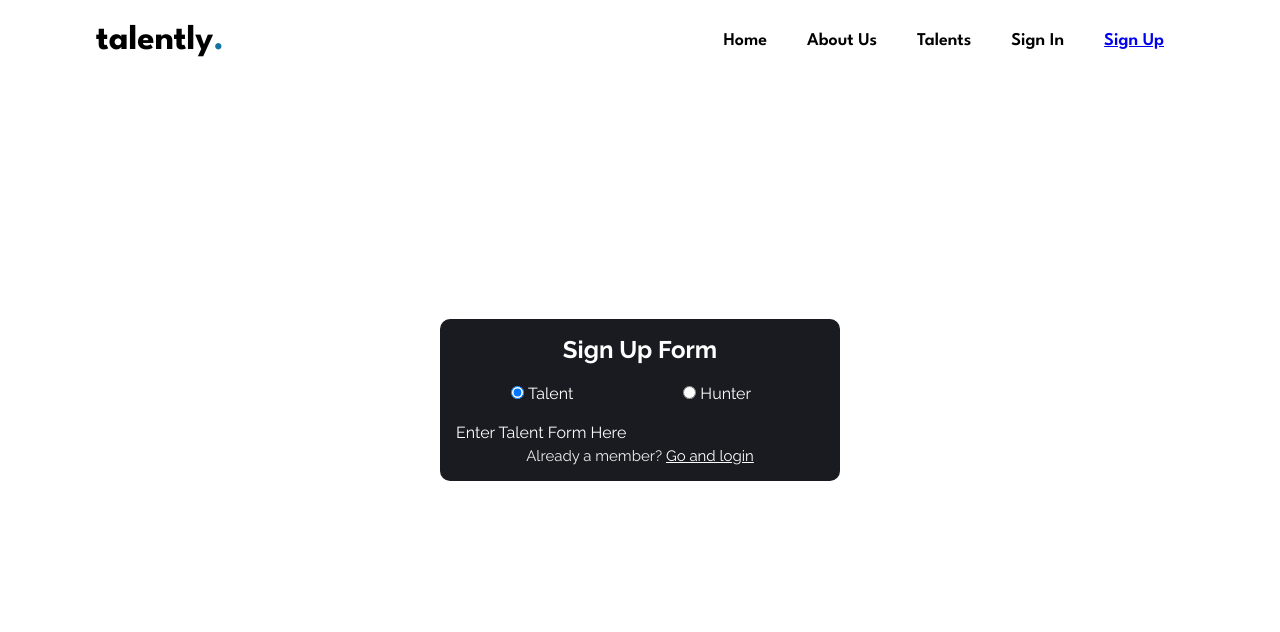
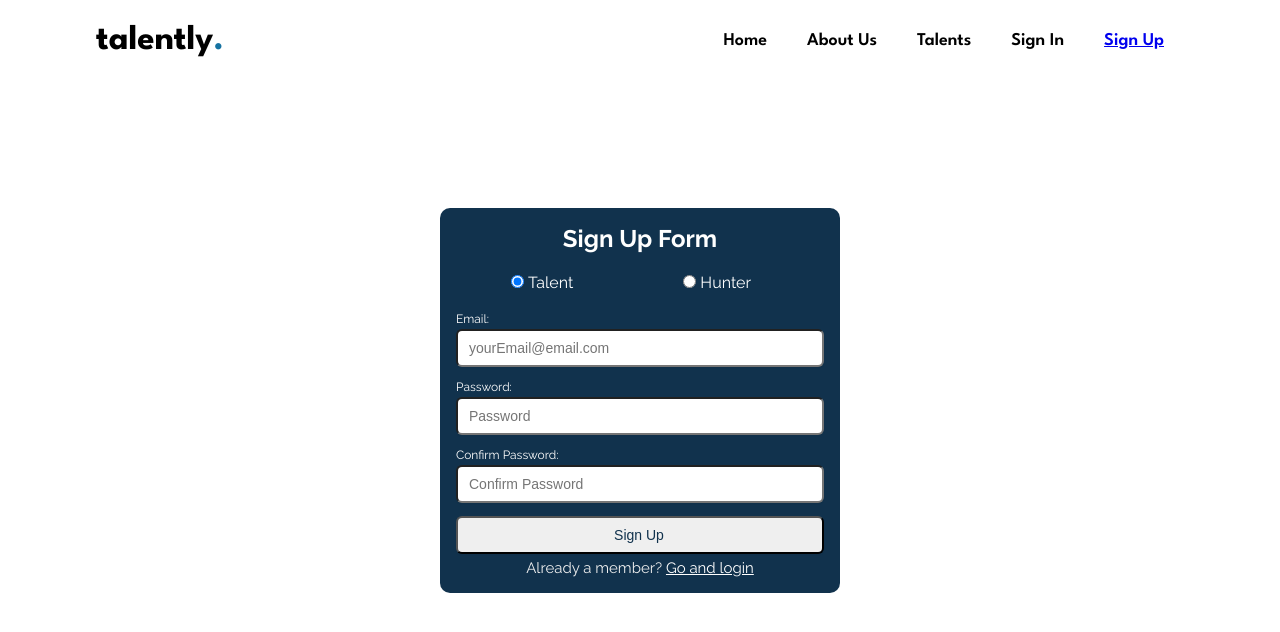
Before and after one commit to GianMiguel/Project2-Talently, a React (Create React App) app: page /signup in a window 1280 px wide. Both pictures are taken after a click on the radio button "Talent". Shown: the top 632 px of the page. Built offline with nearby package versions, Linux system fonts and the light colour scheme.

Commit message:
Edited Helpers and sign up component

```diff
--- a/src/Components/HunterForm.jsx
+++ b/src/Components/HunterForm.jsx
@@ -1,106 +1,124 @@
 import React from "react";
 
-export default function HunterForm() {
-  return <div>From Hunter Form</div>;
-  // <form action="">
-  //   {/* EMAIL INPUT*/}
-  //   <div className="sign--up--input--group">
-  //     <label htmlFor="email" className="sign--up--label">
-  //       Email:
-  //     </label>
-  //     <input
-  //       type="email"
-  //       ref={emailRef}
-  //       className="sign--up--input"
-  //       id="email"
-  //       name="email"
-  //       placeholder="yourEmail@email.com"
-  //     />
-  //     <small className="sign--up--notification" id="emailNotif"></small>
-  //   </div>
+export default function HunterForm(props) {
 
-  //   {/* FIRST NAME INPUT*/}
-  //   <div className="sign--up--input--group">
-  //     <label htmlFor="firstName" className="sign--up--label">
-  //       First Name:
-  //     </label>
-  //     <input
-  //       type="text"
-  //       ref={firstNameRef}
-  //       className="sign--up--input"
-  //       id="firstName"
-  //       name="firstName"
-  //       placeholder="Your First Name"
-  //     />
-  //     <small className="sign--up--notification" id="firstNameNotif"></small>
-  //   </div>
+  return (
+  <form action="" onSubmit={props.handleSubmit}>
+    {/* EMAIL INPUT*/}
+    <div className="sign--up--input--group">
+      <label htmlFor="email" className="sign--up--label">
+        Email:
+      </label>
+      <input
+        type="email"
+        onChange={props.handleEmail}
+        className="sign--up--input"
+        id="email"
+        name="email"
+        placeholder="yourEmail@email.com"
+      />
+      <small className="sign--up--notification" id="emailNotif"></small>
+    </div>
 
-  //   {/* Last NAME INPUT*/}
-  //   <div className="sign--up--input--group">
-  //     <label htmlFor="lastName" className="sign--up--label">
-  //       Last Name:
-  //     </label>
-  //     <input
-  //       type="text"
-  //       ref={lastNameRef}
-  //       className="sign--up--input"
-  //       id="lastName"
-  //       name="lastName"
-  //       placeholder="Your Last Name"
-  //     />
-  //     <small className="sign--up--notification" id="lastNameNotif"></small>
-  //   </div>
+    {/* FIRST NAME INPUT*/}
+    <div className="sign--up--input--group">
+      <label htmlFor="firstName" className="sign--up--label">
+        First Name:
+      </label>
+      <input
+        type="text"
+        onChange={props.handleFirstName}
+        className="sign--up--input"
+        id="firstName"
+        name="firstName"
+        placeholder="Your First Name"
+      />
+      <small className="sign--up--notification" id="firstNameNotif"></small>
+    </div>
 
-  //   {/* COMPANY INPUT*/}
-  //   <div className="sign--up--input--group">
-  //     <label htmlFor="company" className="sign--up--label">
-  //       Company:
-  //     </label>
-  //     <input
-  //       type="text"
-  //       ref={companyRef}
-  //       className="sign--up--input"
-  //       id="company"
-  //       name="company"
-  //       placeholder="Company"
-  //     />
-  //     <small className="sign--up--notification" id="companyNotif"></small>
-  //   </div>
+    {/* Last NAME INPUT*/}
+    <div className="sign--up--input--group">
+      <label htmlFor="lastName" className="sign--up--label">
+        Last Name:
+      </label>
+      <input
+        type="text"
+        onChange={props.handleLastName}
+        className="sign--up--input"
+        id="lastName"
+        name="lastName"
+        placeholder="Your Last Name"
+      />
+      <small className="sign--up--notification" id="lastNameNotif"></small>
+    </div>
 
-  //   {/* JOB TITLE INPUT*/}
-  //   <div className="sign--up--input--group">
-  //     <label htmlFor="jobTitle" className="sign--up--label">
-  //       Job Title:
-  //     </label>
-  //     <input
-  //       type="text"
-  //       ref={jobTitleRef}
-  //       className="sign--up--input"
-  //       id="jobTitle"
-  //       name="jobTitle"
-  //       placeholder="Job Title"
-  //     />
-  //     <small className="sign--up--notification" id="jobTitleNotif"></small>
-  //   </div>
+    {/* COMPANY INPUT*/}
+    <div className="sign--up--input--group">
+      <label htmlFor="company" className="sign--up--label">
+        Company:
+      </label>
+      <input
+        type="text"
+        onChange={props.handleCompany}
+        className="sign--up--input"
+        id="company"
+        name="company"
+        placeholder="Company"
+      />
+      <small className="sign--up--notification" id="companyNotif"></small>
+    </div>
 
-  //   {/* PASSWORD INPUT*/}
-  //   <div className="sign--up--input--group">
-  //     <label htmlFor="password" className="sign--up--label">
-  //       Password:
-  //     </label>
-  //     <input
-  //       type="password"
-  //       ref={passwordRef}
-  //       className="sign--up--input"
-  //       id="password"
-  //       name="password"
-  //       placeholder="Password"
-  //     />
-  //     <small className="sign--up--notification" id="passwordNotif"></small>
-  //   </div>
+    {/* JOB TITLE INPUT*/}
+    <div className="sign--up--input--group">
+      <label htmlFor="jobTitle" className="sign--up--label">
+        Job Title:
+      </label>
+      <input
+        type="text"
+        onChange={props.handleJobTitle}
+        className="sign--up--input"
+        id="jobTitle"
+        name="jobTitle"
+        placeholder="Job Title"
+      />
+      <small className="sign--up--notification" id="jobTitleNotif"></small>
+    </div>
 
-  //   <button type="submit" className="sign--up--btn">
-  //     Sign Up
-  //   </button>
-  // </form>
+    {/* PASSWORD INPUT*/}
+    <div className="sign--up--input--group">
+      <label htmlFor="password" className="sign--up--label">
+        Password:
+      </label>
+      <input
+        type="password"
+        onChange={props.handleEmail}
+        className="sign--up--input"
+        id="password"
+        name="password"
+        placeholder="Password"
+      />
+      <small className="sign--up--notification" id="passwordNotif"></small>
+    </div>
+
+    {/* CONFIRM PASSWORDT*/}
+    <div className="sign--up--input--group">
+      <label htmlFor="confirmPassword" className="sign--up--label">
+        Confirm Password:
+      </label>
+      <input
+        type="password"
+        onChange={props.handleConfirmPassword}
+        className="sign--up--input"
+        id="confirmPassword"
+        name="confirmPassword"
+        placeholder="Confirm Password"
+      />
+      <small className="sign--up--notification" id="confirmPasswordNotif"></small>
+    </div>
+
+    <button type="submit" className="sign--up--btn">
+      Sign Up
+    </button>
+  </form>
+  )
 }
--- a/src/Components/TalentForm.jsx
+++ b/src/Components/TalentForm.jsx
@@ -1,5 +1,59 @@
 import React from "react";
 
-export default function talentForm() {
-  return <div>Enter Talent Form Here</div>;
+export default function talentForm(props) {
+  return (
+    <form action="" onSubmit={props.handleSubmit} >
+    {/* EMAIL INPUT*/}
+    <div className="sign--up--input--group">
+      <label htmlFor="email" className="sign--up--label">
+        Email:
+      </label>
+      <input
+        type="email"
+        onChange={props.handleEmail}
+        className="sign--up--input"
+        id="email"
+        name="email"
+        placeholder="yourEmail@email.com"
+      />
+      <small className="sign--up--notification" id="emailNotif"></small>
+    </div>
+
+    {/* PASSWORD INPUT*/}
+    <div className="sign--up--input--group">
+      <label htmlFor="password" className="sign--up--label">
+        Password:
+      </label>
+      <input
+        type="password"
+        onChange={props.handlePassword}
+        className="sign--up--input"
+        id="password"
+        name="password"
+        placeholder="Password"
+      />
+      <small className="sign--up--notification" id="passwordNotif"></small>
+    </div>
+
+    {/* CONFIRM PASSWORDT*/}
+    <div className="sign--up--input--group">
+      <label htmlFor="confirmPassword" className="sign--up--label">
+        Confirm Password:
+      </label>
+      <input
+        type="password"
+        onChange={props.handleConfirmPassword}
+        className="sign--up--input"
+        id="confirmPassword"
+        name="confirmPassword"
+        placeholder="Confirm Password"
+      />
+      <small className="sign--up--notification" id="confirmPasswordNotif"></small>
+    </div>
+
+    <button type="submit" className="sign--up--btn">
+      Sign Up
+    </button>
+  </form>
+  )
 }
--- a/src/Helpers/helpers.js
+++ b/src/Helpers/helpers.js
@@ -1,30 +1,55 @@
+
   // Validate Email
-export function handleEmail(emailRef) {
-  const re =
-    /^(([^<>()\[\]\\.,;:\s@"]+(\.[^<>()\[\]\\.,;:\s@"]+)*)|(".+"))@((\[[0-9]{1,3}\.[0-9]{1,3}\.[0-9]{1,3}\.[0-9]{1,3}\])|(([a-zA-Z\-0-9]+\.)+[a-zA-Z]{2,}))$/;
-  return re.test(emailRef.current.value);
+  export function validateEmail(email, notif) {
+    email === ""
+      ? showError(notif + "Notif", "This Field is Required")
+      : showSuccess(notif + "Notif");
+
+    const re = /^(([^<>()\[\]\\.,;:\s@"]+(\.[^<>()\[\]\\.,;:\s@"]+)*)|(".+"))@((\[[0-9]{1,3}\.[0-9]{1,3}\.[0-9]{1,3}\.[0-9]{1,3}\])|(([a-zA-Z\-0-9]+\.)+[a-zA-Z]{2,}))$/;
+    return re.test(email);
+  }
+
+  // Validate Password
+  export function validatePassword(password, notif1, confirmPassword, notif2){
+
+    if(password === ""){
+      showError(notif1 + "Notif", "This Field is Required");
+    }else if(confirmPassword === ""){
+      showError(notif2 + "Notif", "This Field is Required");
+    }else if(confirmPassword !== password){
+      showError(notif1 + "Notif", "Not Match");
+    }else{
+      showSuccess(notif1 + "Notif");
+      showSuccess(notif2 + "Notif");
+    }
+
+
   }
 
   // Require value
-export function hasValue(input) {
-  input.current.value === ""
-    ? showError(input.current.name + "Notif", "This Field is Required")
-    : showSuccess(input.current.name + "Notif");
+  export function hasValue(inputValue, notif) {
+    inputValue === ""
+      ? showError(notif + "Notif", "This Field is Required")
+      : showSuccess(notif + "Notif");
   }
 
   // show the error message
-export const showError = (input, message) => {
+  export  const showError = (input, message) => {
     //  Get small tag element
     let notif = document.getElementById(input);
     notif.classList.add("sign--up--error");
     notif.classList.remove("sign--up--success");
     notif.textContent = message;
+
+    return false;
   };
 
   // show the success message
-export const showSuccess = (input) => {
+  export  const showSuccess = (input) => {
     let notif = document.getElementById(input);
     notif.classList.remove("sign--up--error");
     notif.classList.add("sign--up--success");
     notif.textContent = "Looks Good";
+
+    return true;
   };
--- a/src/Pages/SignUp.jsx
+++ b/src/Pages/SignUp.jsx
@@ -1,64 +1,90 @@
 import React from "react";
 import HunterForm from "../Components/HunterForm";
 import TalentForm from "../Components/TalentForm";
+import * as Helpers from "../Helpers/helpers";
 
 const SignUp = () => {
   const [formShown, setFormShown] = React.useState("");
+  const [email, setEmail] = React.useState("");
+  const [firstName, setFirstName] = React.useState("");
+  const [lastName, setLastName] = React.useState("");
+  const [company, setCompany] = React.useState("");
+  const [jobTitle, setJobTitle] = React.useState("");
+  const [password, setPassword] = React.useState("");
+  const [confirmPassword, setConfirmPassword] = React.useState("");
 
-  // const emailRef = React.useRef(null);
-  // const firstNameRef = React.useRef(null);
-  // const lastNameRef = React.useRef(null);
-  // const userTypeRef = React.useRef(null);
-  // const companyRef = React.useRef(null);
-  // const jobTitleRef = React.useRef(null);
-  // const passwordRef = React.useRef(null);
+  const [emailNotif, setEmailNotif] = React.useState("email");
+  const [firstNameNotif, setFirstNameNotif] = React.useState("firstName");
+  const [lastNameNotif, setLastNameNotif] = React.useState("lastName");
+  const [companyNotif, setCompanyNotif] = React.useState("company");
+  const [jobTitleNotif, setJobTitleNotif] = React.useState("jobTitle");
+  const [passwordNotif, setPasswordNotif] = React.useState("password");
+  const [confirmPasswordNotif, setConfirmPasswordNotif] = React.useState("confirmPassword");
 
-  // const handleSubmit = (e) => {
-  //   e.preventDefault();
+  // handle Submit
+  const handleSubmit = (e) => {
+    e.preventDefault();
 
-  //   handleEmail(emailRef);
-  //   hasValue(emailRef);
-  //   hasValue(firstNameRef);
-  //   hasValue(lastNameRef);
-  //   hasValue(companyRef);
-  //   hasValue(jobTitleRef);
-  //   hasValue(passwordRef);
-  // };
+    Helpers.validateEmail(email, emailNotif);
+    Helpers.validatePassword(password, passwordNotif, confirmPassword, confirmPasswordNotif);
 
-  // Validate Email
-  function handleEmail(emailRef) {
-    const re =
-      /^(([^<>()\[\]\\.,;:\s@"]+(\.[^<>()\[\]\\.,;:\s@"]+)*)|(".+"))@((\[[0-9]{1,3}\.[0-9]{1,3}\.[0-9]{1,3}\.[0-9]{1,3}\])|(([a-zA-Z\-0-9]+\.)+[a-zA-Z]{2,}))$/;
-    return re.test(emailRef.current.value);
+    if(formShown === "hunter"){
+      Helpers.hasValue(firstName, firstNameNotif);
+      Helpers.hasValue(lastName, lastNameNotif);
+      Helpers.hasValue(company, companyNotif);
+      Helpers.hasValue(jobTitle, jobTitleNotif);
+    }
+
+  };
+
+  // handle Email
+  const handleEmail = (e) => {
+    setEmail(e.target.value);
+    setEmailNotif(e.target.id);
   }
 
-  // Require value
-  function hasValue(input) {
-    input.current.value === ""
-      ? showError(input.current.name + "Notif", "This Field is Required")
-      : showSuccess(input.current.name + "Notif");
+   // handle First Name
+   const handleFirstName = (e) => {
+    setFirstName(e.target.value);
+    setFirstNameNotif(e.target.name);
   }
 
-  // show the error message
-  const showError = (input, message) => {
-    //  Get small tag element
-    let notif = document.getElementById(input);
-    notif.classList.add("sign--up--error");
-    notif.classList.remove("sign--up--success");
-    notif.textContent = message;
-  };
+   // handle Last Name
+   const handleLastName = (e) => {
+    setLastName(e.target.value);
+    setLastNameNotif(e.target.name);
+  }
 
-  // show the success message
-  const showSuccess = (input) => {
-    let notif = document.getElementById(input);
-    notif.classList.remove("sign--up--error");
-    notif.classList.add("sign--up--success");
-    notif.textContent = "Looks Good";
-  };
+   // handle Job Title
+   const handleJobTitle = (e) => {
+    setJobTitle(e.target.value);
+    setJobTitleNotif(e.target.name);
+  }
+
+   // handle Company
+   const handleCompany = (e) => {
+    setCompany(e.target.value);
+    setCompanyNotif(e.target.name);
+  }
+
+   // handle Password
+   const handlePassword = (e) => {
+    setPassword(e.target.value);
+    setPasswordNotif(e.target.name);
+  }
+
+  // handle Confirm Password
+  const handleConfirmPassword = (e) => {
+    setConfirmPassword(e.target.value);
+    setConfirmPasswordNotif(e.target.name);
+  }
 
   function handleFormSelect(e) {
     if (e.target.value === "hunter") setFormShown("hunter");
     if (e.target.value === "talent") setFormShown("talent");
+    setPassword("");
+    setEmail("");
+    setConfirmPassword("");
   }
 
   return (
@@ -102,14 +128,28 @@ const SignUp = () => {
         {formShown === "" ? (
           ""
         ) : formShown === "hunter" ? (
-          <HunterForm />
+          <HunterForm
+          handleEmail={handleEmail}
+          handleFirstName={handleFirstName}
+          handleLastName={handleLastName}
+          handleCompany={handleCompany}
+          handleJobTitle={handleJobTitle}
+          handlePassword={handlePassword}
+          handleSubmit={handleSubmit}
+          handleConfirmPassword={handleConfirmPassword}
+          />
         ) : (
-          <TalentForm />
+          <TalentForm
+          handleEmail={handleEmail}
+          handlePassword={handlePassword}
+          handleSubmit={handleSubmit}
+          handleConfirmPassword={handleConfirmPassword}
+          />
         )}
 
         {/* LINK FOR LOGIN */}
         <p>
-          Already a member? <a href="#">Go and login</a>
+          Already a member? <a href="#login">Go and login</a>
         </p>
       </div>
     </div>
--- a/src/styles/css/style.css
+++ b/src/styles/css/style.css
@@ -215,7 +215,7 @@ body {
 }
 
 .sign--up--wrapper {
-  background-color: #1a1b21;
+  background-color: var(--primary-very-dark-blue);
   color: #ffffff;
   border-radius: 10px;
   margin: 1rem;
@@ -238,11 +238,13 @@ body {
 }
 
 .sign--up--error {
-  color: #FF8C8C;
+  color: #EF9F9F;
+  font-weight: bold;
 }
 
 .sign--up--success {
-  color: #82DBD8;
+  font-weight: bold;
+  color: #3EC70B;
 }
 
 .sign--up--radio--wrapper {
@@ -285,6 +287,9 @@ body {
 }
 
 .sign--up--btn {
+  background-color: var(--primary-off-white);
+  color: var(--primary-very-dark-blue);
+  font-weight: bold;
   padding: 9px 13px 9px 11px;
   box-shadow: 0px 1px 2px rgba(0, 0, 0, 0.05);
   border-radius: 6px;
@@ -308,5 +313,5 @@ body {
 }
 
 .sign--up--wrapper > p > a {
-  color: #ffffff;
+  color: var(--primary-white);
 }
--- a/src/styles/scss/partials/_signUp.scss
+++ b/src/styles/scss/partials/_signUp.scss
@@ -8,7 +8,7 @@
 }
 
 .sign--up--wrapper{
-    background-color:#1a1b21;;
+    background-color: var(--primary-very-dark-blue);
     color: #ffffff;
     border-radius: 10px;
     margin: 1rem;
@@ -35,12 +35,14 @@
 
 // ERROR MESSAGE
 .sign--up--error{
-    color: #FF8C8C;
+    color: #EF9F9F;
+    font-weight: bold;
 }
 
 // SUCCESS MESSAGE{
 .sign--up--success{
-    color: #82DBD8;
+    font-weight: bold;
+    color: #3EC70B;
 }
 
 // FOR RADIO
@@ -88,6 +90,9 @@
 
 // BUTTON
 .sign--up--btn{
+    background-color: var(--primary-off-white);
+    color: var(--primary-very-dark-blue);
+    font-weight: bold;
     padding: 9px 13px 9px 11px;
     box-shadow: 0px 1px 2px rgba(0, 0, 0, 0.05);
     border-radius: 6px;
@@ -112,5 +117,5 @@
 }
 
 .sign--up--wrapper > p > a{
-    color: #ffffff;
+    color: var(--primary-white);
 }
```
Lines whose indentation alone changed are shown as unchanged.
